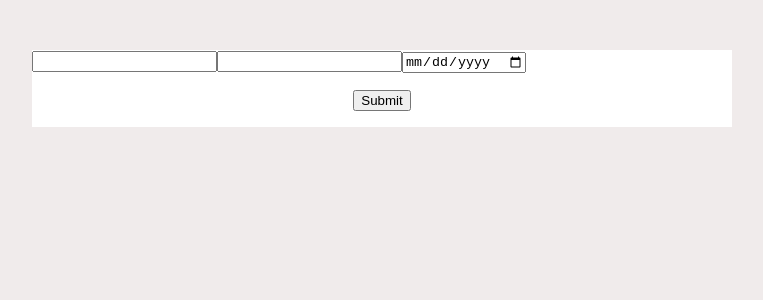
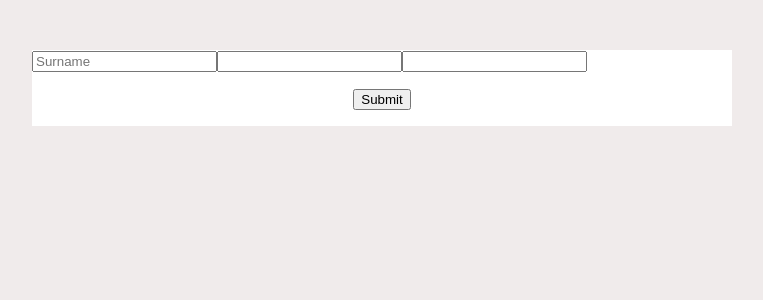
Before and after one commit to Saoa35/nks, a React (Create React App) app: page / in a window 1280 px wide. Shown: the top 300 px of the page, without its empty margins (258-1021 px from the left). Built offline with nearby package versions, Linux system fonts and the light colour scheme.

Commit message:
changed data input to userName

```diff
--- a/src/Components/App/App.css
+++ b/src/Components/App/App.css
@@ -14,7 +14,3 @@
   height: 100%;
   background-color: white;
 }
-
-.create-user-header {
-
-}
--- a/src/Components/Form/Form.js
+++ b/src/Components/Form/Form.js
@@ -5,7 +5,7 @@ class Form extends React.Component {
     state = {
         firstName: '',
         lastName: '',
-        birthData: ''
+        userName: ''
     }
 
     constructor(props) {
@@ -32,18 +32,14 @@ class Form extends React.Component {
         return(
 
             <div className='create-user-wrapper'>
-                <header className='create-user-header'>
 
-                </header>
 
                 <div>
                 <form onSubmit={this.handleSubmit}>
 
-                    <input type='text' name='firstName' value={this.state.firstName} onChange={this.handleChange}></input>
-
-                    <input type='text' name='lastName' value={this.state.lastName} onChange={this.handleChange}></input>
-
-                    <input type='date' name='birthData' value={this.state.birthData} onChange={this.handleChange}></input>
+                  <input type='text' name='firstName' placeholder='Surname' value={this.state.firstName} onChange={this.handleChange}></input>
+                  <input type='text' name='lastName' value={this.state.lastName} onChange={this.handleChange}></input>
+                  <input type='text' name='userName' value={this.state.userName} onChange={this.handleChange}></input>
 
                     <p className='submitButton'>
                         <button>
```
